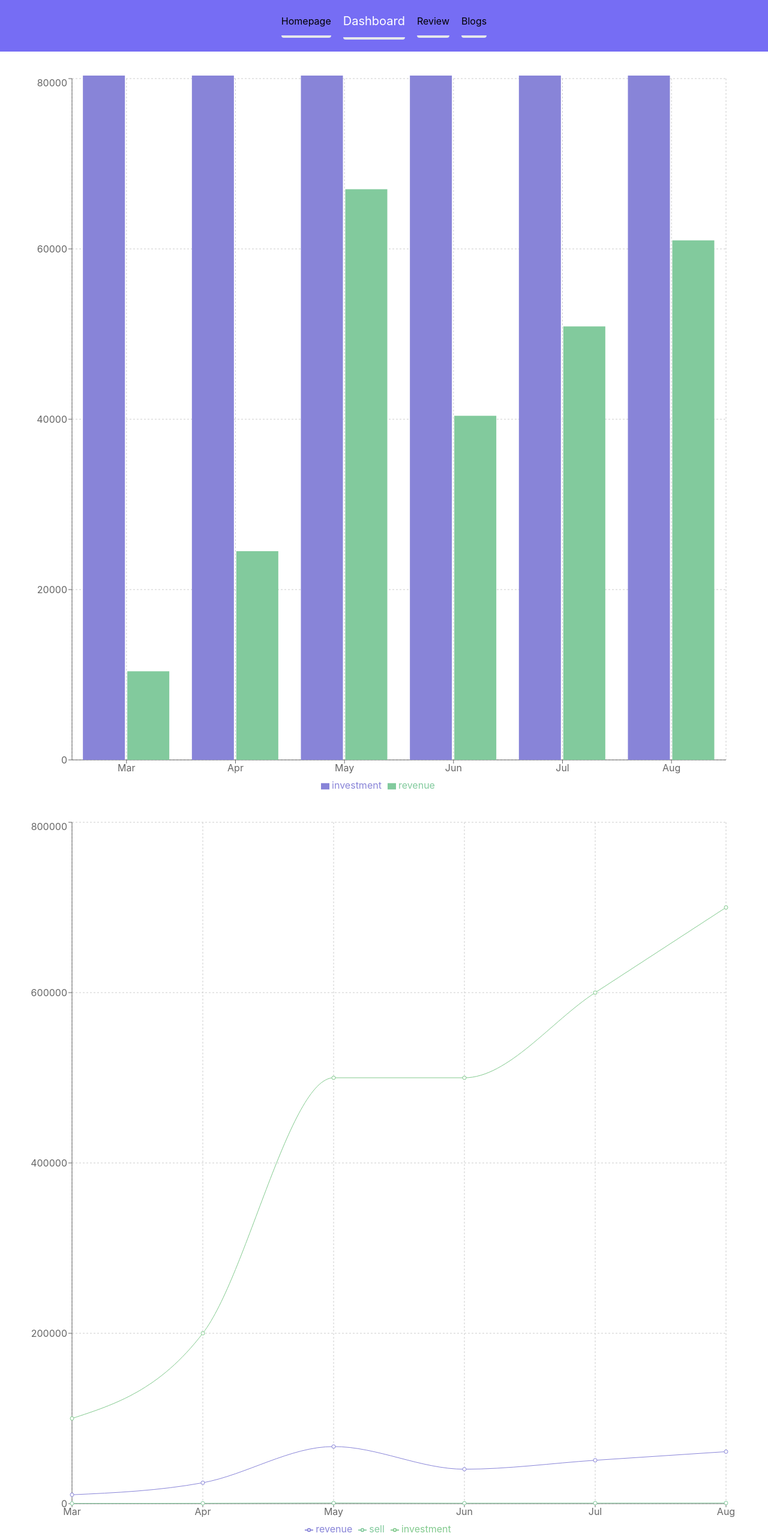
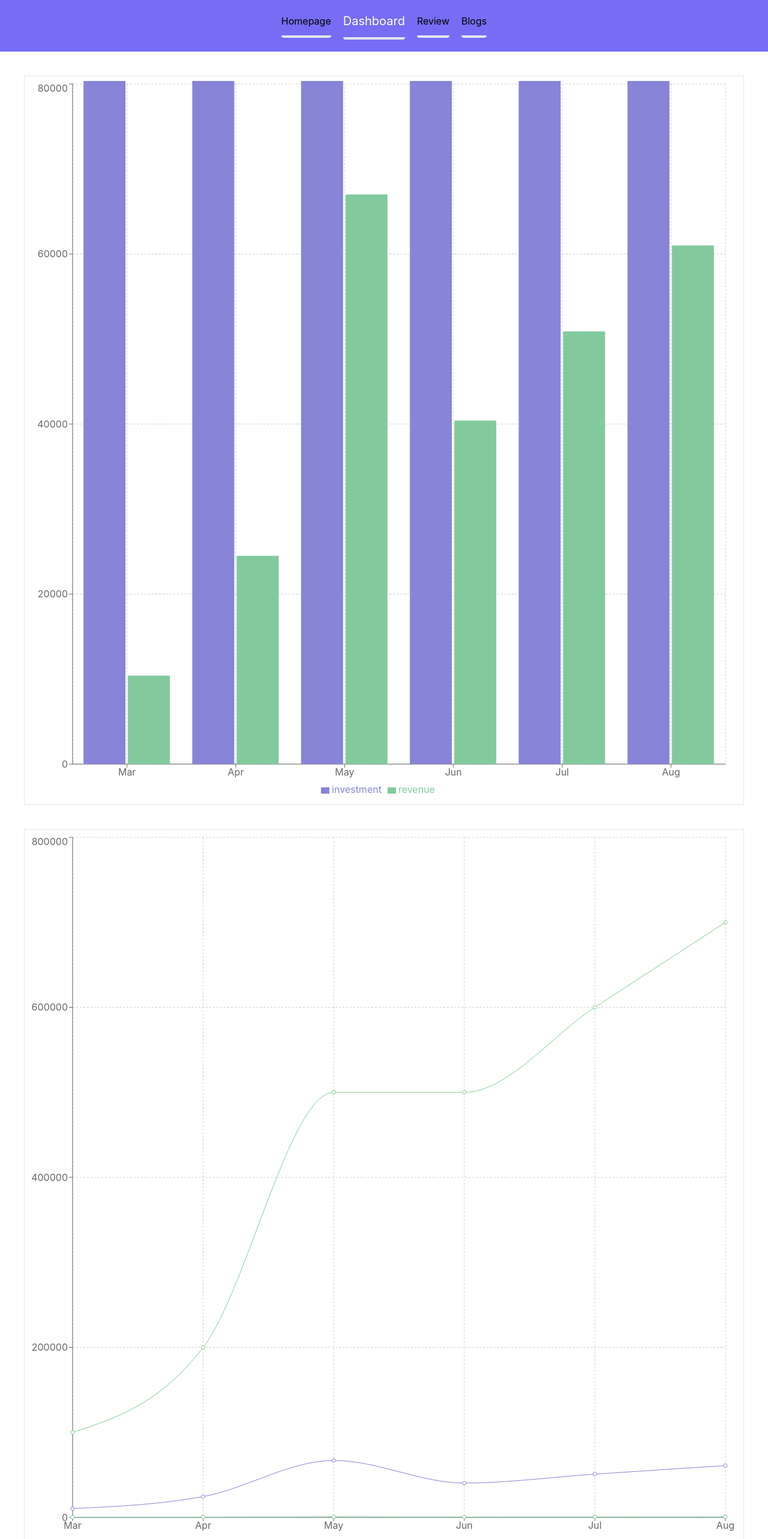
Before and after one commit to tanimpersonal/4t-graphic, a React (Create React App) app: page /dashboard in a window 1280 px wide. Shown: the top 2566 px of the page at 60% size. Built offline with nearby package versions, Linux system fonts and the light colour scheme.

Commit message:
chart border added

```diff
--- a/src/components/Dashboard/Dashboard.js
+++ b/src/components/Dashboard/Dashboard.js
@@ -5,10 +5,10 @@ import CustomLineChart from "../CustomLineChart/CustomLineChart";
 const Dashboard = () => {
   return (
     <div className="mx-10 my-10">
-      <div className="bar-chart">
+      <div className="bar-chart border py-2">
         <CustomBarChart></CustomBarChart>
       </div>
-      <div className="line-chart mt-10">
+      <div className="line-chart mt-10 border py-2">
         <CustomLineChart></CustomLineChart>
       </div>
     </div>
```
